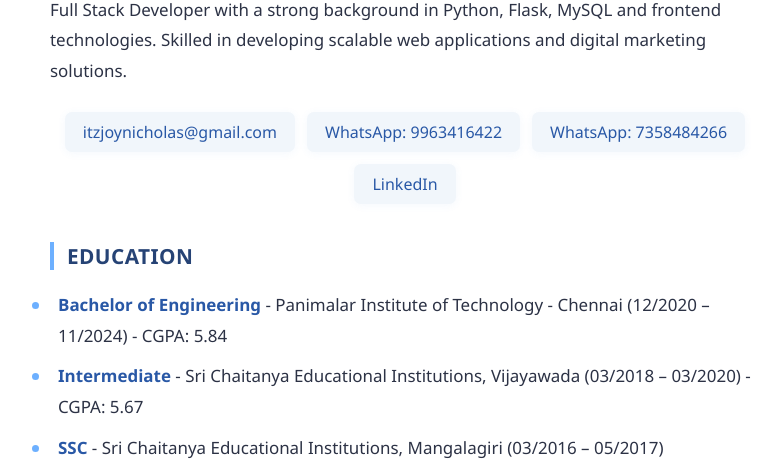
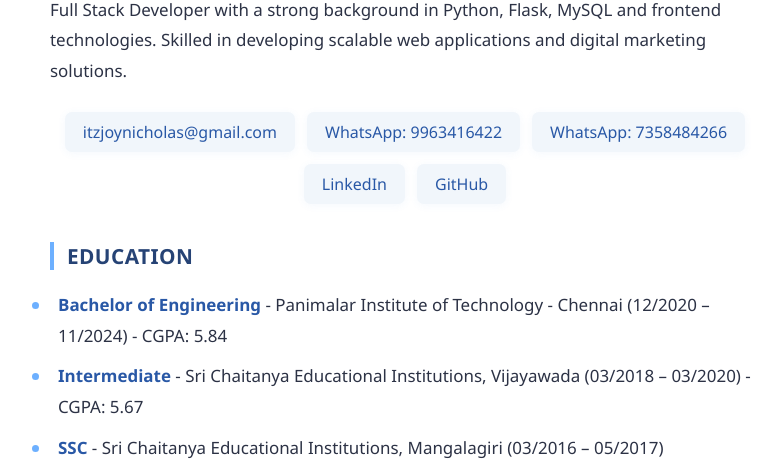
Before and after one commit to joynicholas2001/Joy-Portfolio, a plain HTML site: page index.html in a window 1280 px wide. Shown: the part 334-800 px from the top of the page, without its empty margins (235-1016 px from the left). Drawn offline with Linux system fonts and the light colour scheme.

Commit message:
Updated protfolio project

```diff
--- a/index.html
+++ b/index.html
@@ -25,6 +25,7 @@
                     WhatsApp: 7358484266
                 </a>
                 <a href="https://www.linkedin.com/in/mangalapudi-joy-nicholas-020a2b224/" target="_blank" rel="noopener noreferrer">LinkedIn</a>
+                <a href="https://github.com/joynicholas2001" target="_blank" rel="noopener noreferrer">GitHub</a>
             </div>
         </header>
 
```
